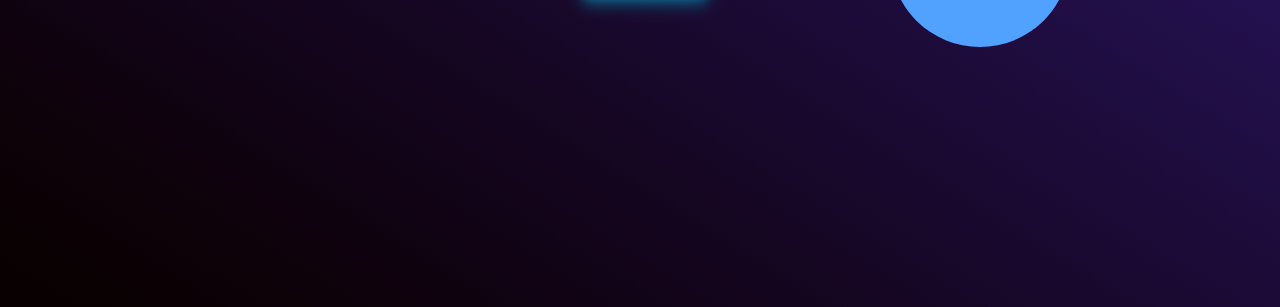
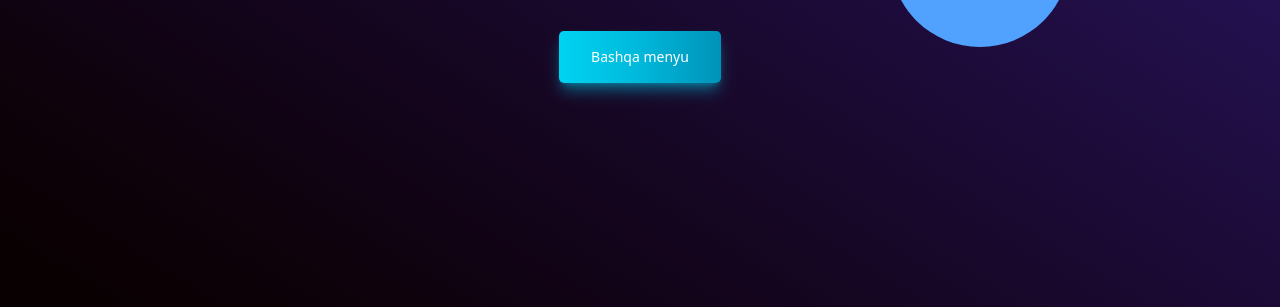
Before and after one commit to muhayyobozorboyeva2006/7-uygavazifa-soat, a plain HTML site: page index.html in a window 1280 px wide. Shown: the part 493-800 px from the top of the page. Drawn offline with nearby package versions, Linux system fonts and the light colour scheme.

Commit message:
uygavazifasaot

```diff
--- a/index.html
+++ b/index.html
@@ -20,9 +20,9 @@
           <span  id="sec" class="text-[80px] w-[110px] inline-block text-center relative after:content-['SEC']  after:text-[16px] after:absolute after:bottom-[-5px]  after:left-1/2 after:-translate-x-1/2 ">00</span>
         </div>
       </div>
-     <a href="./butdinnik.html" >
+     <a class="h-screen w-full flex  justify-center items-center" href="./butdinnik.html" >
       <button type="button"
-      class=" text-white  mt-[450px] ml-[580px] bg-gradient-to-r from-cyan-400 via-cyan-500 to-cyan-600 hover:bg-gradient-to-br
+      class=" text-white px-8 py-4 mt-[300px] bg-gradient-to-r from-cyan-400 via-cyan-500 to-cyan-600 hover:bg-gradient-to-br
       focus:ring-4 focus:outline-none focus:ring-cyan-300 dark:focus:ring-cyan-800 shadow-lg shadow-cyan-500/50 dark:shadow-lg dark:shadow-cyan-800/80
       font-medium rounded-base text-sm px-4 py-2.5 text-center leading-5 rounded-[5px]">Bashqa menyu </button>
 
```
